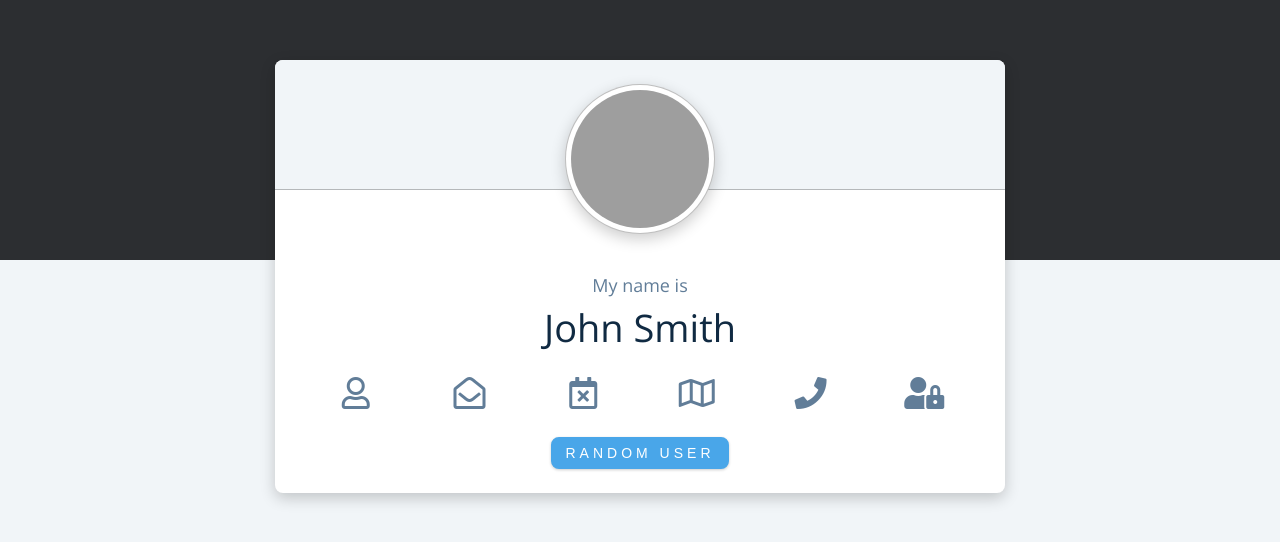
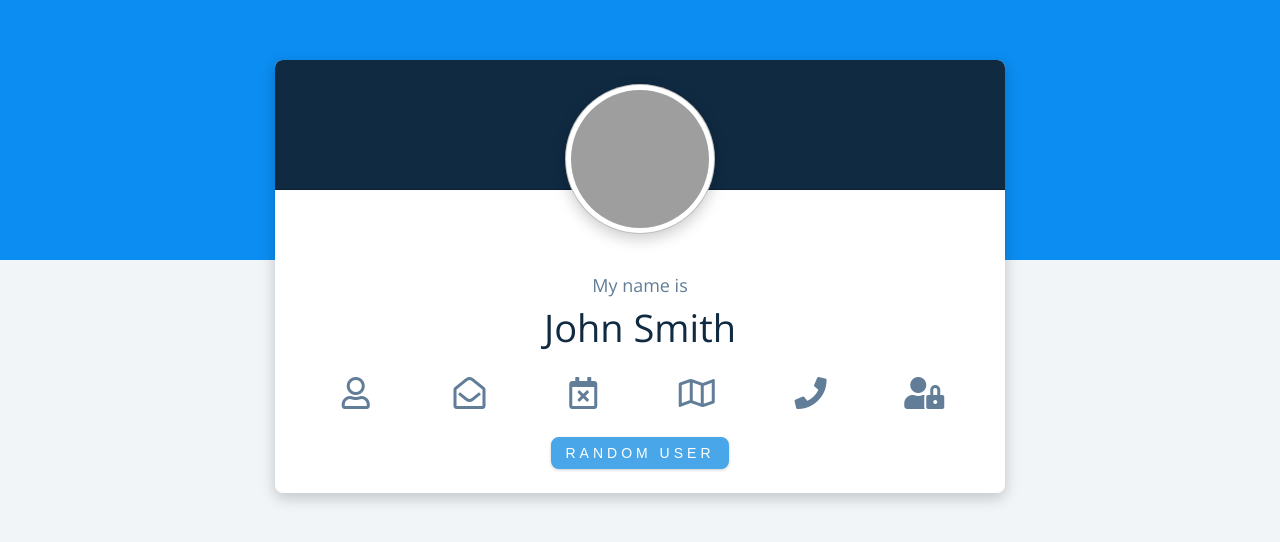
Before and after one commit to NickOmoga/Random-User, a plain HTML site: page index.html in a window 1280 px wide. Shown: the part 140-682 px from the top of the page. Drawn offline with nearby package versions, Linux system fonts and the light colour scheme; no server answers; grey boxes are pictures that could not be loaded.

Commit message:
second commit

```diff
--- a/style.css
+++ b/style.css
@@ -171,7 +171,7 @@ p {
   min-height: 50vh;
 }
 .bcg-black {
-  background: #2c2e31;
+  background: #0b8df1;
 }
 
 .container {
@@ -194,7 +194,7 @@ p {
   left: 0;
   width: 100%;
   height: 130px;
-  background: var(--clr-grey-10);
+  background: var(--clr-grey-1);
   border-top-left-radius: var(--radius);
   border-top-right-radius: var(--radius);
   border-bottom: 1px solid rgba(0, 0, 0, 0.25);
@@ -217,7 +217,7 @@ p {
 }
 .user-value {
   color: var(--clr-grey-1);
-  font-size: 28px;
+  font-size: 38px;
 }
 .values-list {
   display: grid;
```
Also changed, not shown: utils/getElement.js (line endings or trailing spaces).
